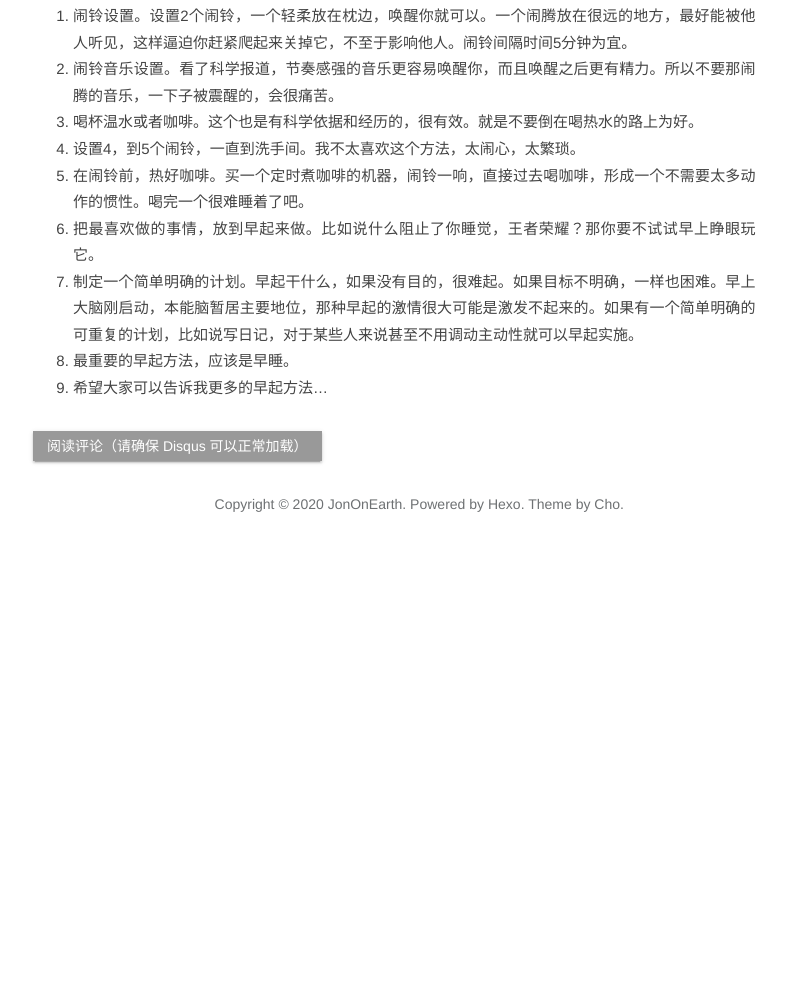
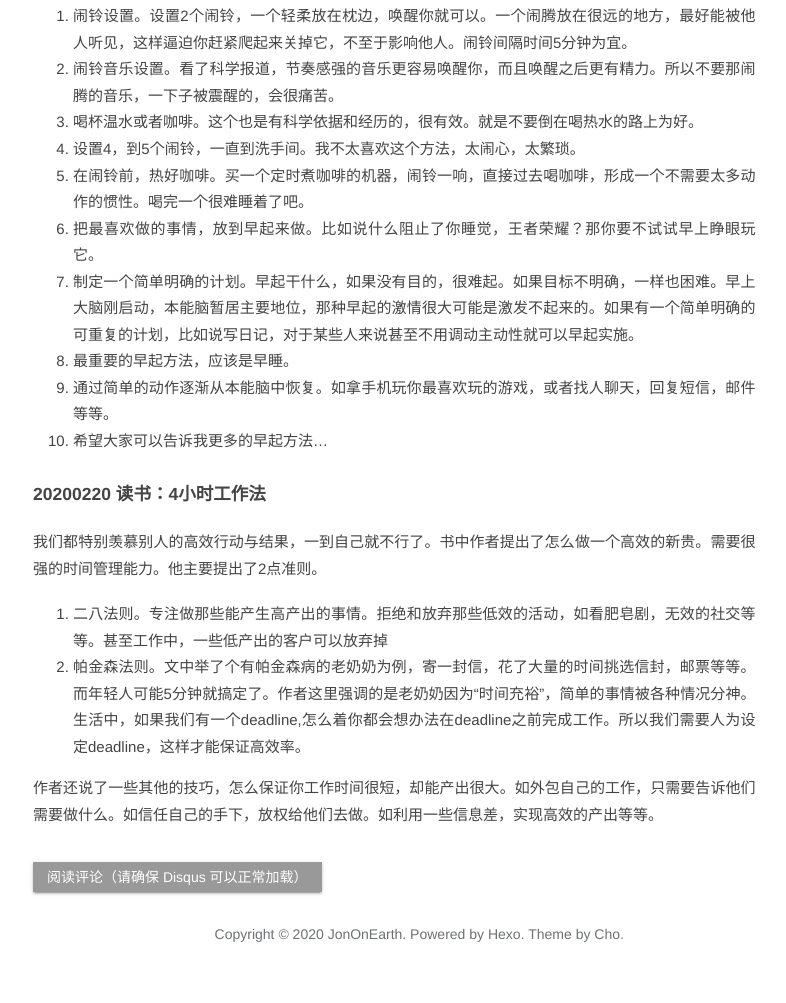
Before and after one commit to JonOnEarth/Jononearth.github.io, a plain HTML site: page DailyNote/index.html in a window 1280 px wide. Shown: the part 2211-3214 px from the top of the page, without its empty margins (92-878 px from the left). Before the commit the page ends 2783 px from the top, so only its background shows below. Drawn offline with nearby package versions, Linux system fonts and the light colour scheme; no server answers; a script that the page names is missing.

Commit message:
Site updated: 2020-02-23 08:40:14

```diff
--- a/DailyNote/index.html
+++ b/DailyNote/index.html
@@ -27,8 +27,15 @@
 <li>把最喜欢做的事情，放到早起来做。比如说什么阻止了你睡觉，王者荣耀？那你要不试试早上睁眼玩它。</li>
 <li>制定一个简单明确的计划。早起干什么，如果没有目的，很难起。如果目标不明确，一样也困难。早上大脑刚启动，本能脑暂居主要地位，那种早起的激情很大可能是激发不起来的。如果有一个简单明确的可重复的计划，比如说写日记，对于某些人来说甚至不用调动主动性就可以早起实施。</li>
 <li>最重要的早起方法，应该是早睡。</li>
+<li>通过简单的动作逐渐从本能脑中恢复。如拿手机玩你最喜欢玩的游戏，或者找人聊天，回复短信，邮件等等。</li>
 <li>希望大家可以告诉我更多的早起方法…</li>
 </ol>
+<h3 id="20200220-读书：4小时工作法"><a href="#20200220-读书：4小时工作法" class="headerlink" title="20200220 读书：4小时工作法"></a>20200220 读书：4小时工作法</h3><p>我们都特别羡慕别人的高效行动与结果，一到自己就不行了。书中作者提出了怎么做一个高效的新贵。需要很强的时间管理能力。他主要提出了2点准则。</p>
+<ol>
+<li>二八法则。专注做那些能产生高产出的事情。拒绝和放弃那些低效的活动，如看肥皂剧，无效的社交等等。甚至工作中，一些低产出的客户可以放弃掉</li>
+<li>帕金森法则。文中举了个有帕金森病的老奶奶为例，寄一封信，花了大量的时间挑选信封，邮票等等。而年轻人可能5分钟就搞定了。作者这里强调的是老奶奶因为“时间充裕”，简单的事情被各种情况分神。生活中，如果我们有一个deadline,怎么着你都会想办法在deadline之前完成工作。所以我们需要人为设定deadline，这样才能保证高效率。</li>
+</ol>
+<p>作者还说了一些其他的技巧，怎么保证你工作时间很短，却能产出很大。如外包自己的工作，只需要告诉他们需要做什么。如信任自己的手下，放权给他们去做。如利用一些信息差，实现高效的产出等等。</p>
 </div></div><div id="disqus_thread"><div class="btn_click_load"><button class="disqus_click_btn">阅读评论（请确保 Disqus 可以正常加载）</button></div><script type="text/javascript">var disqus_config = function () {
     this.page.url = 'http://jononearth.com/DailyNote/index.html';
     this.page.identifier = 'DailyNote/index.html';
```
Also changed, not shown: 2019/12/30/建站备忘/index.html (+6 -0 lines).
